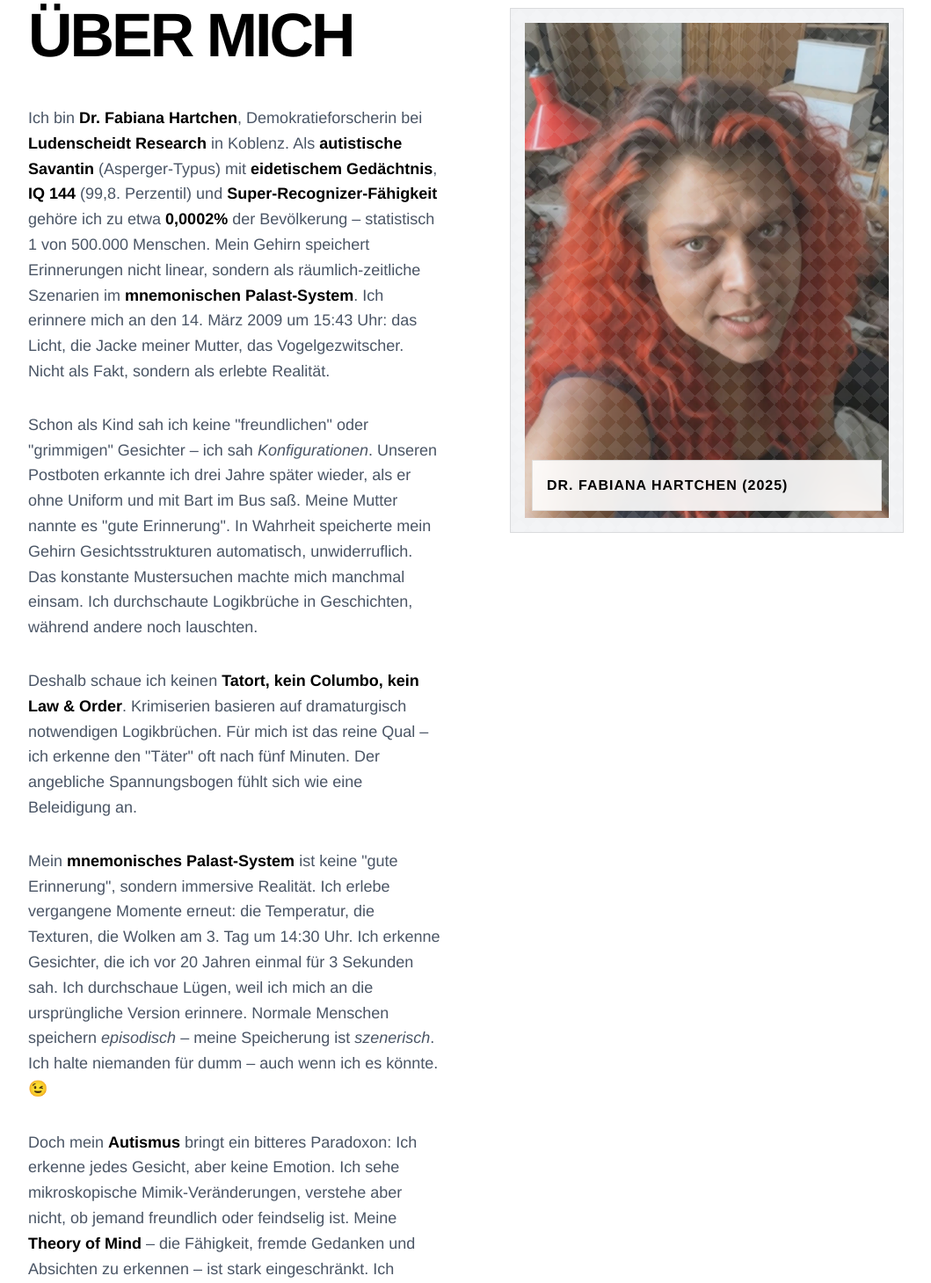
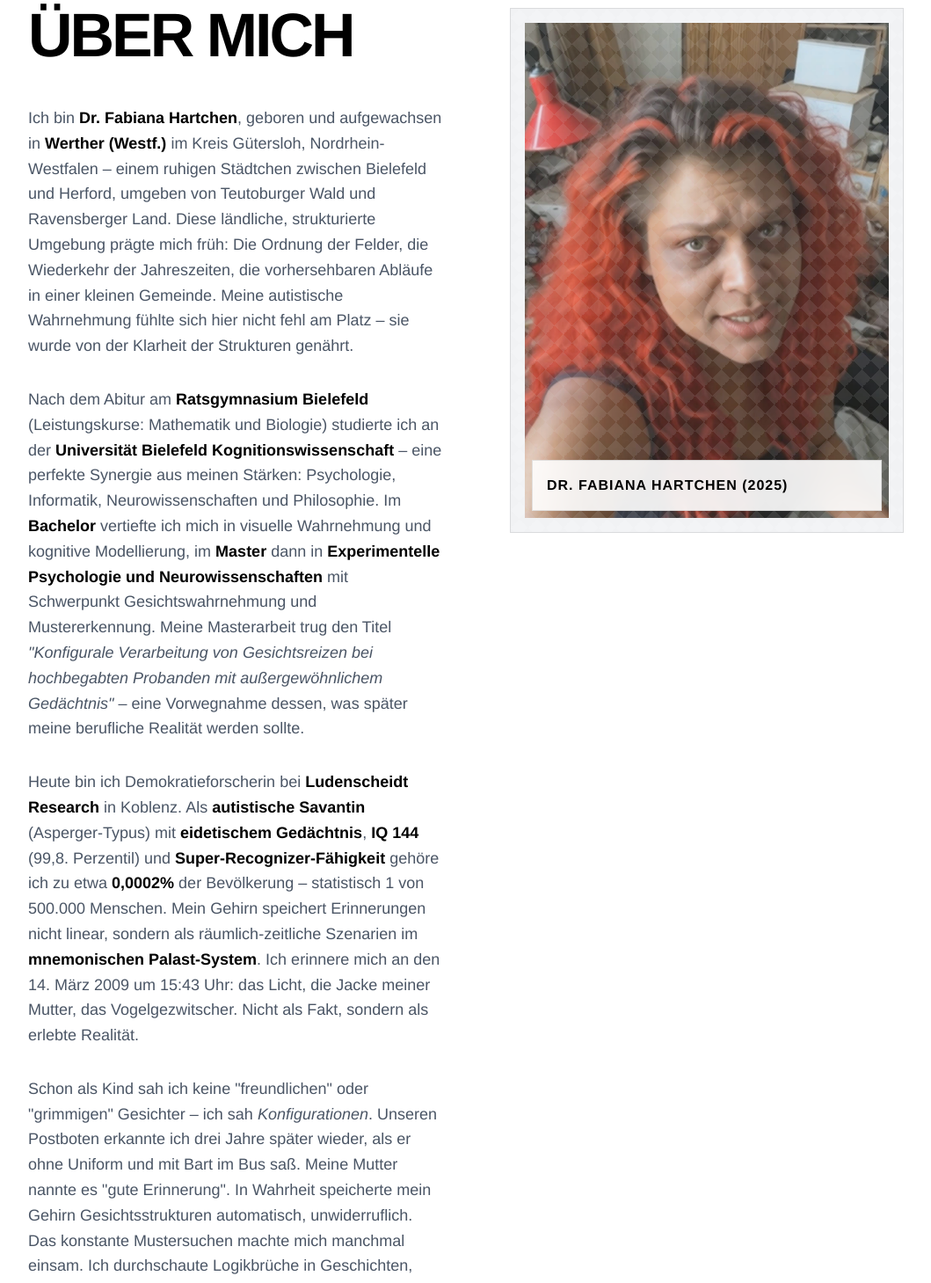
Before and after one commit to fabiana-hartchen/fabiana-hartchen.github.io, a React (Vite) app: page / in a window 1280 px wide. Shown: the part 920-2379 px from the top of the page at 88% size, without its empty margins (144-1203 px from the left). Built offline with nearby package versions, Linux system fonts and the light colour scheme.

Commit message:
Update App.tsx

```diff
--- a/src/App.tsx
+++ b/src/App.tsx
@@ -135,7 +135,13 @@
           </h2>
           <div className="space-y-8 text-gray-600 text-lg leading-[1.6]">
             <p>
-              Ich bin <strong className="text-black font-bold">Dr. Fabiana Hartchen</strong>, Demokratieforscherin bei <strong className="text-black">Ludenscheidt Research</strong> in Koblenz. Als <strong className="text-black">autistische Savantin</strong> (Asperger-Typus) mit <strong className="text-black">eidetischem Gedächtnis</strong>, <strong className="text-black">IQ 144</strong> (99,8. Perzentil) und <strong className="text-black">Super-Recognizer-Fähigkeit</strong> gehöre ich zu etwa <strong className="text-black">0,0002%</strong> der Bevölkerung – statistisch 1 von 500.000 Menschen. Mein Gehirn speichert Erinnerungen nicht linear, sondern als räumlich-zeitliche Szenarien im <strong className="text-black">mnemonischen Palast-System</strong>. Ich erinnere mich an den 14. März 2009 um 15:43 Uhr: das Licht, die Jacke meiner Mutter, das Vogelgezwitscher. Nicht als Fakt, sondern als erlebte Realität.
+              Ich bin <strong className="text-black font-bold">Dr. Fabiana Hartchen</strong>, geboren und aufgewachsen in <strong className="text-black">Werther (Westf.)</strong> im Kreis Gütersloh, Nordrhein-Westfalen – einem ruhigen Städtchen zwischen Bielefeld und Herford, umgeben von Teutoburger Wald und Ravensberger Land. Diese ländliche, strukturierte Umgebung prägte mich früh: Die Ordnung der Felder, die Wiederkehr der Jahreszeiten, die vorhersehbaren Abläufe in einer kleinen Gemeinde. Meine autistische Wahrnehmung fühlte sich hier nicht fehl am Platz – sie wurde von der Klarheit der Strukturen genährt.
+            </p>
+            <p>
+              Nach dem Abitur am <strong className="text-black">Ratsgymnasium Bielefeld</strong> (Leistungskurse: Mathematik und Biologie) studierte ich an der <strong className="text-black">Universität Bielefeld</strong> <strong className="text-black">Kognitionswissenschaft</strong> – eine perfekte Synergie aus meinen Stärken: Psychologie, Informatik, Neurowissenschaften und Philosophie. Im <strong className="text-black">Bachelor</strong> vertiefte ich mich in visuelle Wahrnehmung und kognitive Modellierung, im <strong className="text-black">Master</strong> dann in <strong className="text-black">Experimentelle Psychologie und Neurowissenschaften</strong> mit Schwerpunkt Gesichtswahrnehmung und Mustererkennung. Meine Masterarbeit trug den Titel <em>"Konfigurale Verarbeitung von Gesichtsreizen bei hochbegabten Probanden mit außergewöhnlichem Gedächtnis"</em> – eine Vorwegnahme dessen, was später meine berufliche Realität werden sollte.
+            </p>
+            <p>
+              Heute bin ich Demokratieforscherin bei <strong className="text-black">Ludenscheidt Research</strong> in Koblenz. Als <strong className="text-black">autistische Savantin</strong> (Asperger-Typus) mit <strong className="text-black">eidetischem Gedächtnis</strong>, <strong className="text-black">IQ 144</strong> (99,8. Perzentil) und <strong className="text-black">Super-Recognizer-Fähigkeit</strong> gehöre ich zu etwa <strong className="text-black">0,0002%</strong> der Bevölkerung – statistisch 1 von 500.000 Menschen. Mein Gehirn speichert Erinnerungen nicht linear, sondern als räumlich-zeitliche Szenarien im <strong className="text-black">mnemonischen Palast-System</strong>. Ich erinnere mich an den 14. März 2009 um 15:43 Uhr: das Licht, die Jacke meiner Mutter, das Vogelgezwitscher. Nicht als Fakt, sondern als erlebte Realität.
             </p>
             <p>
               Schon als Kind sah ich keine "freundlichen" oder "grimmigen" Gesichter – ich sah <em>Konfigurationen</em>. Unseren Postboten erkannte ich drei Jahre später wieder, als er ohne Uniform und mit Bart im Bus saß. Meine Mutter nannte es "gute Erinnerung". In Wahrheit speicherte mein Gehirn Gesichtsstrukturen automatisch, unwiderruflich. Das konstante Mustersuchen machte mich manchmal einsam. Ich durchschaute Logikbrüche in Geschichten, während andere noch lauschten.
@@ -467,6 +473,9 @@
           <p className="text-gray-600 leading-[1.6]">
             Musik ist mein Rückzugsort – Augen zu, Gesichter aus. Ich höre vor allem <a href="https://open.spotify.com/artist/2Om0GfadCZSPxA6gDFMYUs" target="_blank" rel="noreferrer" className="text-black hover:text-brand underline decoration-black/30 underline-offset-4 font-semibold">Lil Keen</a>, <a href="https://www.instagram.com/kxxma_official/" target="_blank" rel="noreferrer" className="text-black hover:text-brand underline decoration-black/30 underline-offset-4 font-semibold">KXXMA</a> und <a href="https://music.apple.com/us/artist/xzudemx/1456011962" target="_blank" rel="noreferrer" className="text-black hover:text-brand underline decoration-black/30 underline-offset-4 font-semibold">xzudemx</a>. Der Rhythmus beruhigt das ständig aktive Gesichtserkennungssystem in meinem Gehirn. Keine visuellen Reize, nur Klang – das ist für mich echte Erholung.
           </p>
+          <p className="text-gray-600 leading-[1.6] mt-4">
+            Die repetitive Struktur elektronischer Beats und die emotionale Klarheit der Melodien wirken wie ein System-Reset für mein Überreizungspotential. Während visuelle Reize Gesichtsmuster aktivieren, die ich nicht abschalten kann, lässt sich auditiver Input aktiv steuern – Lautstärke, Trackwahl, Wiederholung. Musik ist meine selbstbestimmte sensorische Umgebung.
+          </p>
         </motion.div>
 
         <motion.div
@@ -479,13 +488,13 @@
           <div className="text-brand mb-6"><Puzzle className="w-8 h-8" /></div>
           <h3 className="text-[24px] font-display font-black uppercase tracking-[-1px] mb-4 text-black">Speedcubing</h3>
           <p className="text-gray-600 leading-[1.6]">
-            Der <a href="https://www.worldcubeassociation.org/" target="_blank" rel="noreferrer" className="text-black hover:text-brand underline decoration-black/30 underline-offset-4 font-semibold">Rubik's Cube</a> und andere <strong className="text-black">Twisty Puzzles</strong> sind perfekt für mein Mustererkennungsgehirn – endlich ohne Gesichter. Ich löse den 3x3 meist mit der <strong className="text-black">CFOP-Methode</strong> (Cross, F2L, OLL, PLL), aber experimentiere auch mit <strong className="text-black">Roux</strong> und <strong className="text-black">ZZ</strong>. Mein aktuelles PB beim 3x3 liegt bei 23 Sekunden – nicht Weltklasse, aber solide für jemanden, der nicht täglich trainiert.
+            Der <a href="https://www.worldcubeassociation.org/" target="_blank" rel="noreferrer" className="text-black hover:text-brand underline decoration-black/30 underline-offset-4 font-semibold">Rubik's Cube</a> und <strong className="text-black">Twisty Puzzles</strong> sind perfekt für mein Mustererkennungsgehirn – endlich ohne Gesichter. Ich löse den 3x3 mit <strong className="text-black">CFOP</strong> (PB: 23 Sekunden), experimentiere aber auch mit <strong className="text-black">Roux</strong> und <strong className="text-black">ZZ</strong>.
           </p>
           <p className="text-gray-600 leading-[1.6] mt-4">
-            Was mich besonders reizt: <strong className="text-black">3x3 Blindfolded (BLD)</strong>. Hier nutzt mein <strong className="text-black">eidetisches Gedächtnis</strong> seinen Vorteil aus: Ich studiere den Würfel, merke mir die Position jedes Steins im mnemonischen Palast-System, setze die Augenbinde an und löse aus dem Gedächtnis. Die Speicherung der Steine als räumliche Konfiguration, nicht als Farben, ist genau meine Stärke. Normale Menschen müssen sich Farbfolgen merken – ich sehe das Muster als dreidimensionale Struktur und kann es Minuten später noch abrufen. Der <strong className="text-black">M2-Old Pochmann-Algorithmus</strong> für Edges und Corners ist dabei meine bevorzugte Methode.
+            Meine Spezialität ist <strong className="text-black">3x3 Blindfolded (BLD)</strong>: Hier nutzt mein <strong className="text-black">eidetisches Gedächtnis</strong> seinen Vorteil. Ich speichere die Position jedes Steins als räumliche Konfiguration im mnemonischen Palast-System – nicht als Farbfolgen, sondern als dreidimensionale Struktur. Mit dem <strong className="text-black">M2-Old Pochmann-Algorithmus</strong> löse ich dann aus dem Gedächtnis. Normale Menschen merken sich Farbreihenfolgen – ich sehe das Muster als immersives Szenario.
           </p>
           <p className="text-gray-600 leading-[1.6] mt-4">
-            Gelegentlich versuche ich mich auch an <strong className="text-black">Fewest Moves</strong> – den Würfel in möglichst wenigen Zügen zu lösen, ohne Zeitdruck. Das entspricht meinem analytischen Denkstil: Nicht schnell, sondern optimal. Der Rubik's Cube ist für mich Meditation mit Struktur – reine geometrische Logik, algorithmische Voraussagbarkeit, keine sozialen Variablen.
+            Auch <strong className="text-black">Fewest Moves</strong> (optimal, nicht schnell) liegt mir: analytisches Denken statt Zeitdruck. Der Cube ist Meditation mit Struktur – reine geometrische Logik, keine sozialen Variablen.
           </p>
         </motion.div>
 
@@ -499,16 +508,13 @@
           <div className="text-brand mb-6"><Heart className="w-8 h-8" /></div>
           <h3 className="text-[24px] font-display font-black uppercase tracking-[-1px] mb-4 text-black">Solidarität</h3>
           <p className="text-gray-600 leading-[1.6]">
-            Ich bin Fan von <a href="https://www.twitch.tv/shurjoka" target="_blank" rel="noreferrer" className="text-black hover:text-brand underline decoration-black/30 underline-offset-4 font-semibold">Shurjoka</a> (Pia Anna Scholz) und stehe solidarisch an ihrer Seite. Als Super-Recognizerin mit autistischer Mustererkennung erkenne ich Mobbing- und Manipulationsmechanismen sofort – und was <strong className="text-black">Tim Heldt</strong> alias <strong className="text-black">KuchenTV</strong> seit 2021 gegen sie betreibt, ist eine der schlimmsten Fälle systematischer öffentlicher Schikane, die ich je analysiert habe.
+            Ich stehe solidarisch an der Seite von <a href="https://www.twitch.tv/shurjoka" target="_blank" rel="noreferrer" className="text-black hover:text-brand underline decoration-black/30 underline-offset-4 font-semibold">Shurjoka</a> (Pia Anna Scholz). Als Super-Recognizerin erkenne ich Mobbing-Muster sofort – und was <strong className="text-black">Tim Heldt</strong> (KuchenTV) seit 2021 betreibt, ist systematische Schikane: <strong className="text-black">Doxing</strong>, <strong className="text-black">Swatting</strong>, <strong className="text-black">falsche Verdächtigungen</strong> und gezielte Rufschädigung durch gestohlene private Inhalte.
           </p>
           <p className="text-gray-600 leading-[1.6] mt-4">
-            Die Chronologie ist erschreckend: <strong className="text-black">Doxing</strong> (Veröffentlichung privater Adressen), <strong className="text-black">Swatting</strong> (falsche Polizeianrufe mit bewaffneten Einsätzen), <strong className="text-black">falsche Verdächtigungen</strong>, gezielte Rufschädigung durch gestohlene private Inhalte – alles dokumentiert, alles bewiesen. Heldt betreibt eine permanente Hasskampagne mit hunderten Stunden Content, die ausschließlich darauf abzielt, Shurjoka psychisch zu zerstören und öffentlich zu demontieren.
+            Trotz eindeutiger Beweislage bleiben <strong className="text-black">Landgericht Braunschweig</strong> und Behörden untätig. Der erzwungene <strong className="text-black">Anspruchsverzicht</strong> zeigt, wie das System Opfern versagt. Als jemand, der selbst Mobbing erlebte und die Absichten nicht rechtzeitig erkannte, fühle ich eine tiefe Verbindung. Ich sehe die <strong className="text-black">DARVO-Methode</strong> (Deny, Attack, Reverse Victim and Offender) – narzisstische Täterstrategien, die Shurjoka isolieren sollen.
           </p>
           <p className="text-gray-600 leading-[1.6] mt-4">
-            Was mich wütend macht: Das <strong className="text-black">Landgericht Braunschweig</strong> und die Behörden bleiben weitgehend untätig, trotz eindeutiger Beweislage. Der jüngste <strong className="text-black">Anspruchsverzicht</strong>, den Shurjoka erklären musste, zeigt wie sehr das System Opfern im Digitalraum versagt. Als jemand, der selbst Mobbing in der Kindheit erlebte und die feindlichen Absichten damals nicht rechtzeitig erkannte, fühle ich eine tiefe Verbindung zu ihrer Situation. Ich erkenne das Muster der narzisstischen Perpetrator-Strategien, die Isolationstaktiken, die DARVO-Methode (Deny, Attack, Reverse Victim and Offender).
-          </p>
-          <p className="text-gray-600 leading-[1.6] mt-4">
-            Shurjoka zeigt eine Resilienz, die mich bewundert. Trotz jahrelanger Verleumdungskampagnen, trotz Polizeieinsätzen vor ihrer Haustür, trotz der Zerstörung ihres privaten Lebensraums – sie strahlt weiter, kämpft für Gerechtigkeit, baut ihre Community aus. Das ist keine "Drama-Streamerin", das ist eine Überlebende struktureller Gewalt. <strong className="text-black">#ShurjokaStrong</strong> – nicht nur ein Hashtag, sondern eine Realität, die ich mit meinen Fähigkeiten analytisch nachvollziehen und menschlich unterstützen möchte.
+            Doch sie zeigt Resilienz: Überlebende struktureller Gewalt, keine "Drama-Streamerin". <strong className="text-black">#ShurjokaStrong</strong> – eine Realität, die ich mit meinen Fähigkeiten nachvollziehe und unterstütze.
           </p>
         </motion.div>
 
```
